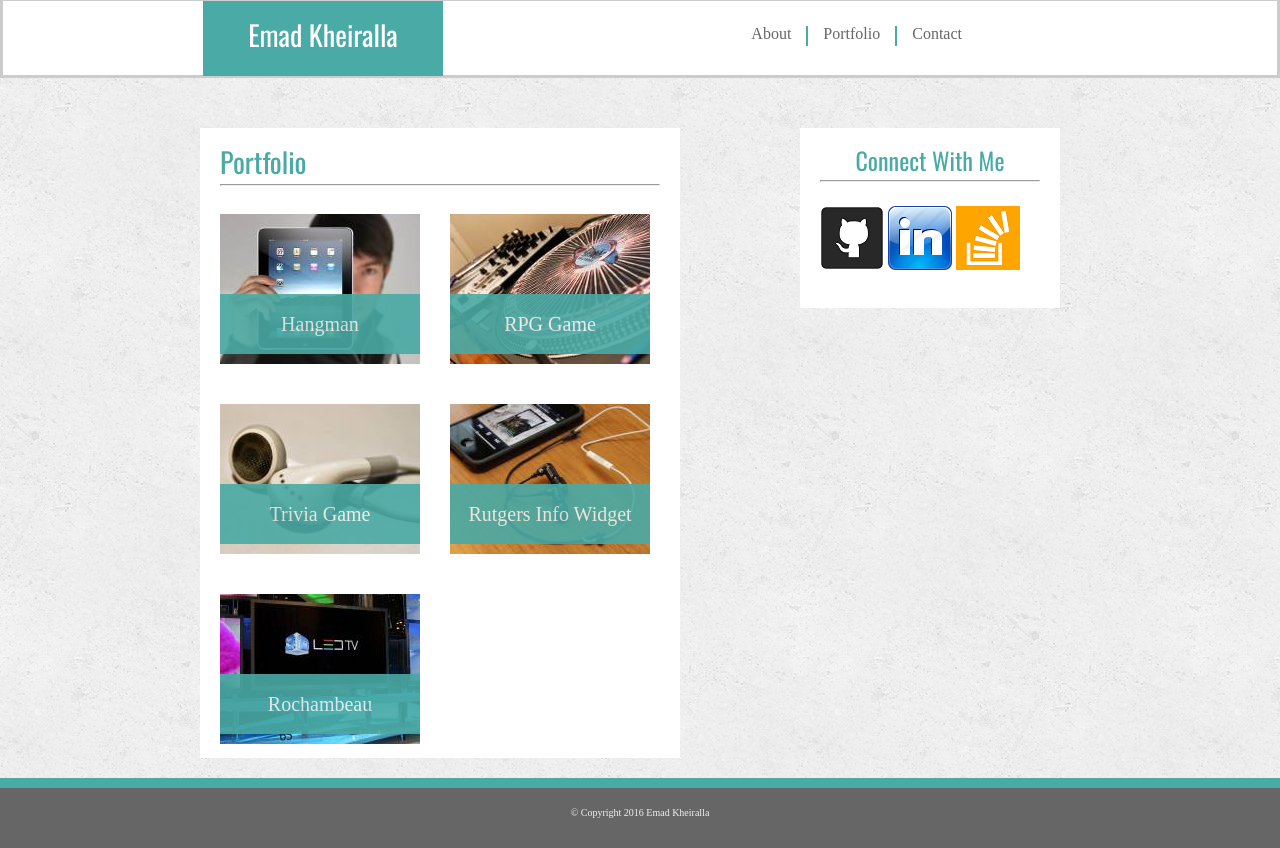
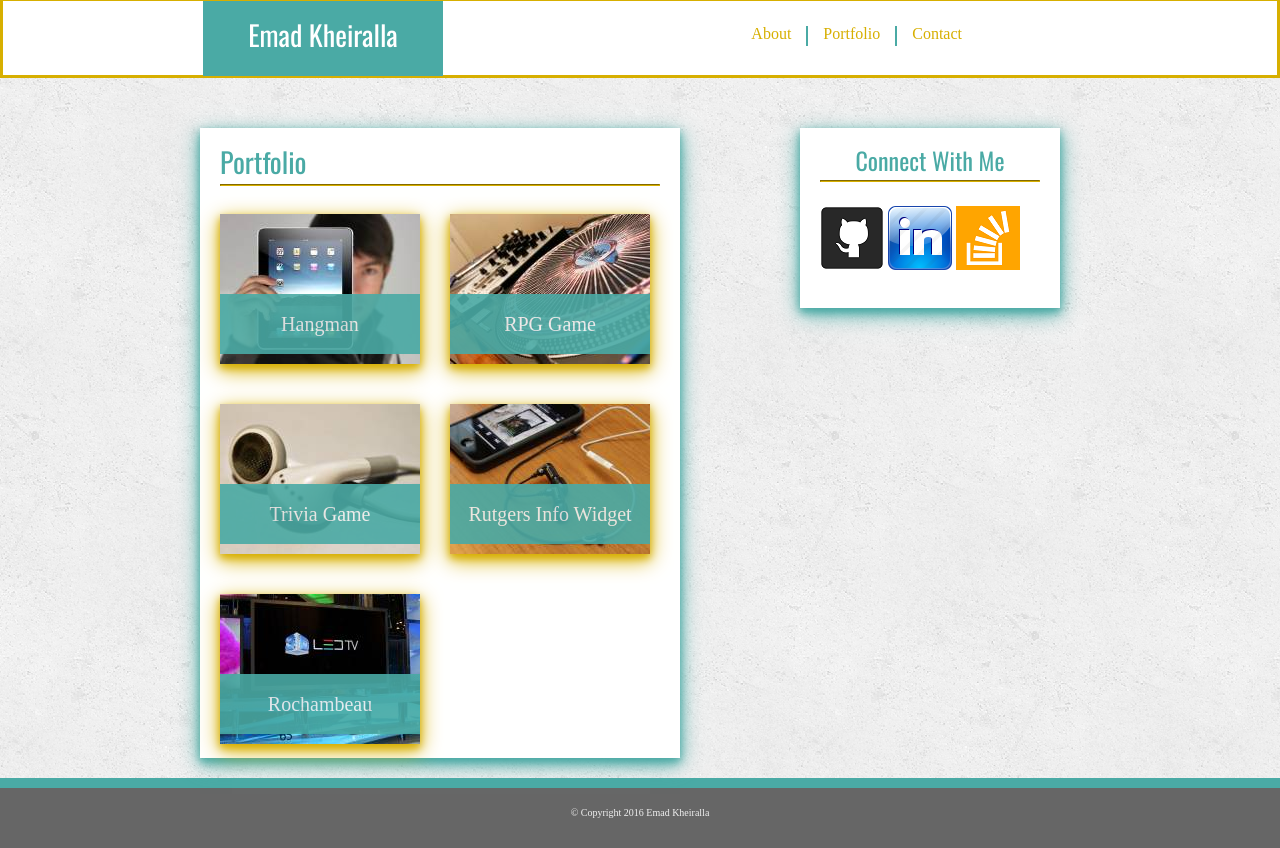
Before and after one commit to emadkheiralla/Basic-Portfolio, a PHP site: page /portfolio.php in a window 1280 px wide. Run offline with PHP 8.4, Linux system fonts and the light colour scheme.

Commit message:
Last minute Changes

```diff
--- a/assets/css/style.css
+++ b/assets/css/style.css
@@ -4,17 +4,19 @@
 
 a{
     text-decoration: none;
-    color: #666666;
+    color: #D7AF00;
 }
 
 html{
     margin-top: -2px;
+    height: 100%;
 }
 body{
     position: relative;
     margin: 0;
     padding: 0;
 }
+
 
 #name{
     text-align: center;
@@ -30,23 +32,6 @@ body{
 
 li:hover {
     background-color: #4aaaa5;
-}
-
-li{
-    color: #666666;
-    float: right;
-    margin-left: 10px;
-    margin-right: 10px;
-    margin-top: 10px;
-    display: inline-block;
-}
-
-ul
-{
-    color: #666666;
-    list-style-type: none;
-    margin-right:305px;
-    margin-top:15px;
 }
 
 .divider-vertical-second-menu{
@@ -68,42 +53,47 @@ ul
 }
 
 #indexfull {
-    height:520px;
+    height:480px;
+    width: 100%;
     background-image: url("../images/concrete_seamless.png");
     background-size: all;
     background-attachment: scroll;
 }
 
 #indexright{
+    box-shadow: 0 4px 8px 0 rgba(74, 170, 165, 1), 0 6px 20px 0 rgba(74, 170, 165, 1);
     padding-top: 20px;
     height: 180px;
     width: 260px;
     display: inline;
     background: #ffffff;
     position: absolute;
-    bottom: 360px;
+    bottom: 330px;
     left: 800px;
 }
 
 #indexleft{
+    box-shadow: 0 4px 8px 0 rgba(74, 170, 165, 1), 0 6px 20px 0 rgba(74, 170, 165, 1);
     height: 400px;
     width: 500px;
     display: inline;
     background: #ffffff;
     position: absolute;
     left: 200px;
-    bottom: 140px;
+    bottom: 110px;
 }
 
 
 #contactfull {
     height:550px;
+    width: 100%;
     background-image: url("../images/concrete_seamless.png");
     background-size: all;
     background-attachment: scroll;
 }
 
 #contactright{
+    box-shadow: 0 4px 8px 0 rgba(74, 170, 165, 1), 0 6px 20px 0 rgba(74, 170, 165, 1);
     padding-top: 20px;
     height: 180px;
     width: 260px;
@@ -115,6 +105,7 @@ ul
 }
 
 #contactleft{
+    box-shadow: 0 4px 8px 0 rgba(74, 170, 165, 1), 0 6px 20px 0 rgba(74, 170, 165, 1);
     height: 460px;
     width: 500px;
     display: inline;
@@ -126,12 +117,14 @@ ul
 
 #portfoliofull {
     height:700px;
+    width: 100%;
     background-image: url("../images/concrete_seamless.png");
     background-size: all;
     background-attachment: scroll;
 }
 
 #portfolioleft{
+    box-shadow: 0 4px 8px 0 rgba(74, 170, 165, 1), 0 6px 20px 0 rgba(74, 170, 165, 1);
     height: 630px;
     width: 480px;
     display: inline;
@@ -142,6 +135,7 @@ ul
 }
 
 #portfolioright{
+    box-shadow: 0 4px 8px 0 rgba(74, 170, 165, 1), 0 6px 20px 0 rgba(74, 170, 165, 1);
     padding-top: 20px;
     height: 180px;
     width: 260px;
@@ -154,12 +148,16 @@ ul
 
 header {
     height: 80px;
+    width: 100%;
     background: #ffffff;
     color: #ffffff;
     border-width: 1px;
-    border: solid #cccccc;
+    border: solid #D7AF00;
+
 }
-
+hr{
+    border-color: #D7AF00;
+}
 
 section {
     padding: 20px;
@@ -167,6 +165,7 @@ section {
 
 footer {
     height: 60px;
+    width: 100%;
     background: #666666;
     color: #333;
 }
@@ -210,6 +209,7 @@ footer {
     text-align: left;
 }
 .container1{
+    box-shadow: 0 4px 8px 0 rgba(215, 175, 0, 1), 0 6px 20px 0 rgba(215, 175, 0, 1);
     display: inline;
     margin: 20px 10px 20px 0;
     float: left;
@@ -221,6 +221,7 @@ footer {
 }
 
 .container2{
+    box-shadow: 0 4px 8px 0 rgba(215, 175, 0, 1), 0 6px 20px 0 rgba(215, 175, 0, 1);
     display: inline;
     margin: 20px 10px 20px 0;
     float: right;
@@ -231,6 +232,7 @@ footer {
     background-image: url("../images/pic2.jpg");
 }
 .container3{
+    box-shadow: 0 4px 8px 0 rgba(215, 175, 0, 1), 0 6px 20px 0 rgba(215, 175, 0, 1);
     display: inline;
     margin: 20px 10px 20px 0;
     float: left;
@@ -242,6 +244,7 @@ footer {
 }
 
 .container4{
+    box-shadow: 0 4px 8px 0 rgba(215, 175, 0, 1), 0 6px 20px 0 rgba(215, 175, 0, 1);
     display: inline;
     margin: 20px 10px 20px 0;
     float: right;
@@ -253,6 +256,7 @@ footer {
 }
 
 .container5{
+    box-shadow: 0 4px 8px 0 rgba(215, 175, 0, 1), 0 6px 20px 0 rgba(215, 175, 0, 1);
     display: inline;
     margin: 20px 10px 20px 0;
     float: left;
@@ -362,3 +366,20 @@ form{
     text-align: center;
     color: #F0F0F0;
 }
+
+li{
+    color: #D7AF00;
+    float: right;
+    margin-left: 10px;
+    margin-right: 10px;
+    margin-top: 10px;
+    display: inline-block;
+}
+
+ul
+{
+    color: #D7AF00;
+    list-style-type: none;
+    margin-right:305px;
+    margin-top:15px;
+}
--- a/index.html
+++ b/index.html
@@ -5,7 +5,7 @@
 	<meta name="description" content="My Portfolio">
 	<meta name="keywords" content="HTML,CSS">
 	<meta name="author" content="Emad Kheiralla">
-	<title>Emad's Bio</title>
+	<title>Emad's Portfolio</title>
 	<link rel="stylesheet" type="text/css" href="assets/css/reset.css">
 	<link href='https://fonts.googleapis.com/css?family=Oswald' rel='stylesheet' type='text/css'>
 	<link rel="stylesheet" type="text/css" href="assets/css/style.css">
```
